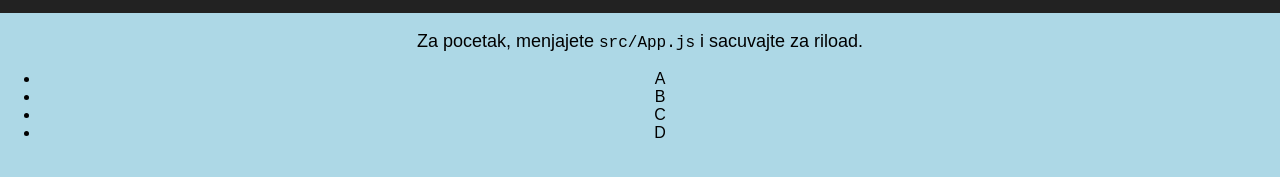
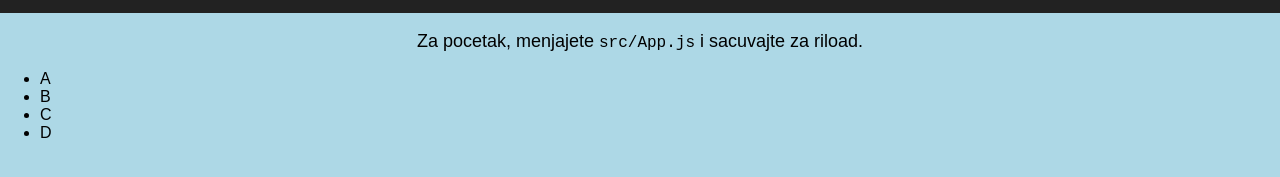
Before and after one commit to rajkovukovic/IgranjeSaGitom, a React (Create React App) app: page / in a window 1280 px wide. Shown: the part 177-354 px from the top of the page. Built offline with nearby package versions, Linux system fonts and the light colour scheme.

Commit message:
poravnata lista levo

```diff
--- a/src/App.css
+++ b/src/App.css
@@ -34,3 +34,7 @@ body {
 .horz-linija {
   border-top: 1px solid white;
 }
+
+.lista {
+  text-align: left;
+}
--- a/src/App.js
+++ b/src/App.js
@@ -14,7 +14,7 @@ class App extends Component {
         <p className="App-intro">
           Za pocetak, menjajete <code>src/App.js</code> i sacuvajte za riload.
         </p>
-        <ul>
+        <ul className='lista'>
           <li>A</li>
           <li>B</li>
           <li>C</li>
```
